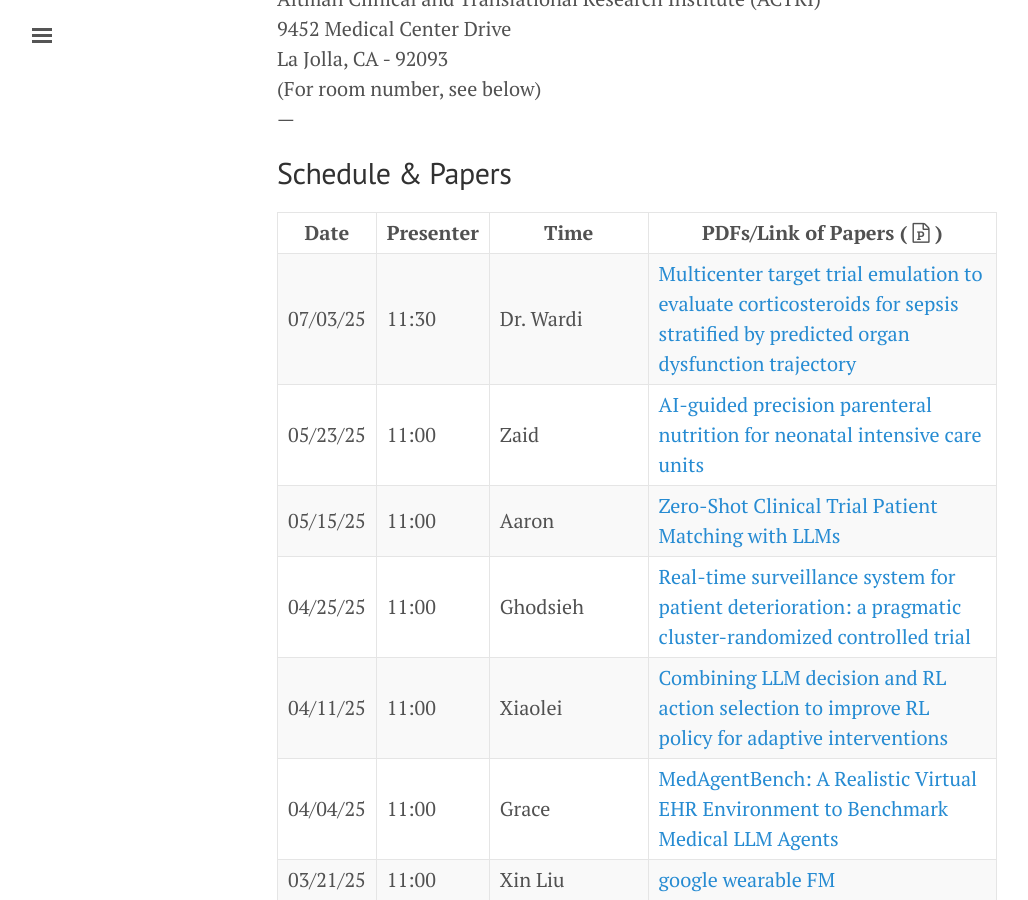
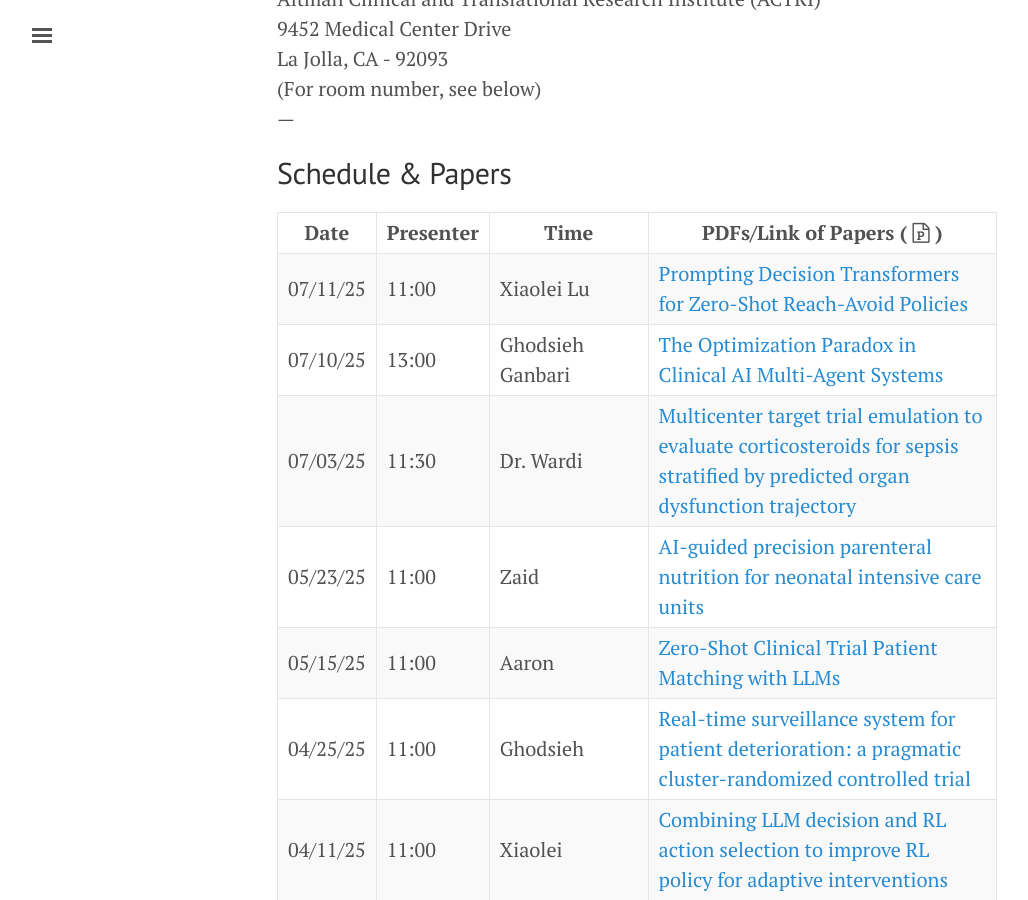
Before and after one commit to NematiLab/bmijc, a Jekyll site: the page built from index.md, in a window 1280 px wide and 900 px high, scrolled down 515 px. Shown: the whole window, without its empty margins (3-1031 px from the left). Built offline with Jekyll 4.4.1, drawn with Linux system fonts in a browser that asks for light colours; nearby versions of some CDN libraries.

Commit message:
Update index.md
Shamim, can you push this change? I have now added the last two presentations

```diff
--- a/index.md
+++ b/index.md
@@ -30,6 +30,8 @@ La Jolla, CA - 92093<br>
 
 Date | Presenter | Time | PDFs/Link of Papers ( <i class='fa fa-file-powerpoint-o'></i> )
 --- | --- | ---
+07/11/25 | 11:00 | Xiaolei Lu | [Prompting Decision Transformers for Zero-Shot Reach-Avoid Policies](https://arxiv.org/abs/2505.19337){:target="_blank"}
+07/10/25 | 13:00 | Ghodsieh Ganbari | [The Optimization Paradox in Clinical AI Multi-Agent Systems](https://arxiv.org/abs/2506.06574v1){:target="_blank"}
 07/03/25 | 11:30 | Dr. Wardi |  [Multicenter target trial emulation to evaluate corticosteroids for sepsis stratified by predicted organ dysfunction trajectory](https://www.nature.com/articles/s41467-025-59643-z){:target="_blank"}
 05/23/25 | 11:00| Zaid | [AI-guided precision parenteral nutrition for neonatal intensive care units](https://www.nature.com/articles/s41591-025-03601-1){:target="_blank"}
 05/15/25 | 11:00| Aaron | [Zero-Shot Clinical Trial Patient Matching with LLMs](https://ai.nejm.org/doi/full/10.1056/AIcs2400360){:target="_blank"}
```
